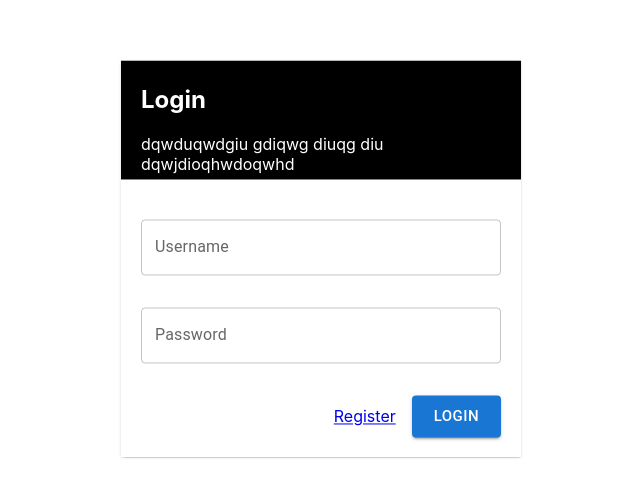
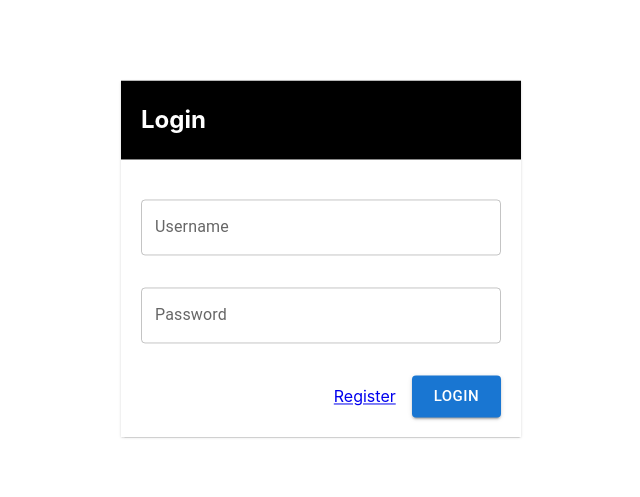
Before and after one commit to Arion-fullstack/StudentManagement-UI, a React (Create React App) app: page /login in a window 1280 px wide. Shown: the part 141-638 px from the top of the page, without its empty margins (319-959 px from the left). Built offline with nearby package versions, Linux system fonts and the light colour scheme.

Commit message:
Update index.js

```diff
--- a/src/pages/Login/index.js
+++ b/src/pages/Login/index.js
@@ -45,8 +45,7 @@ function Login() {
             <Box sx={style}>
                 <Header>
                     <h2>Login </h2>
-                    dqwduqwdgiu gdiqwg diuqg diu
-                    dqwjdioqhwdoqwhd
+
                 </Header>
                 <WrapForm>
                     <form onSubmit={handleSubmit(onSubmit)}>
```
